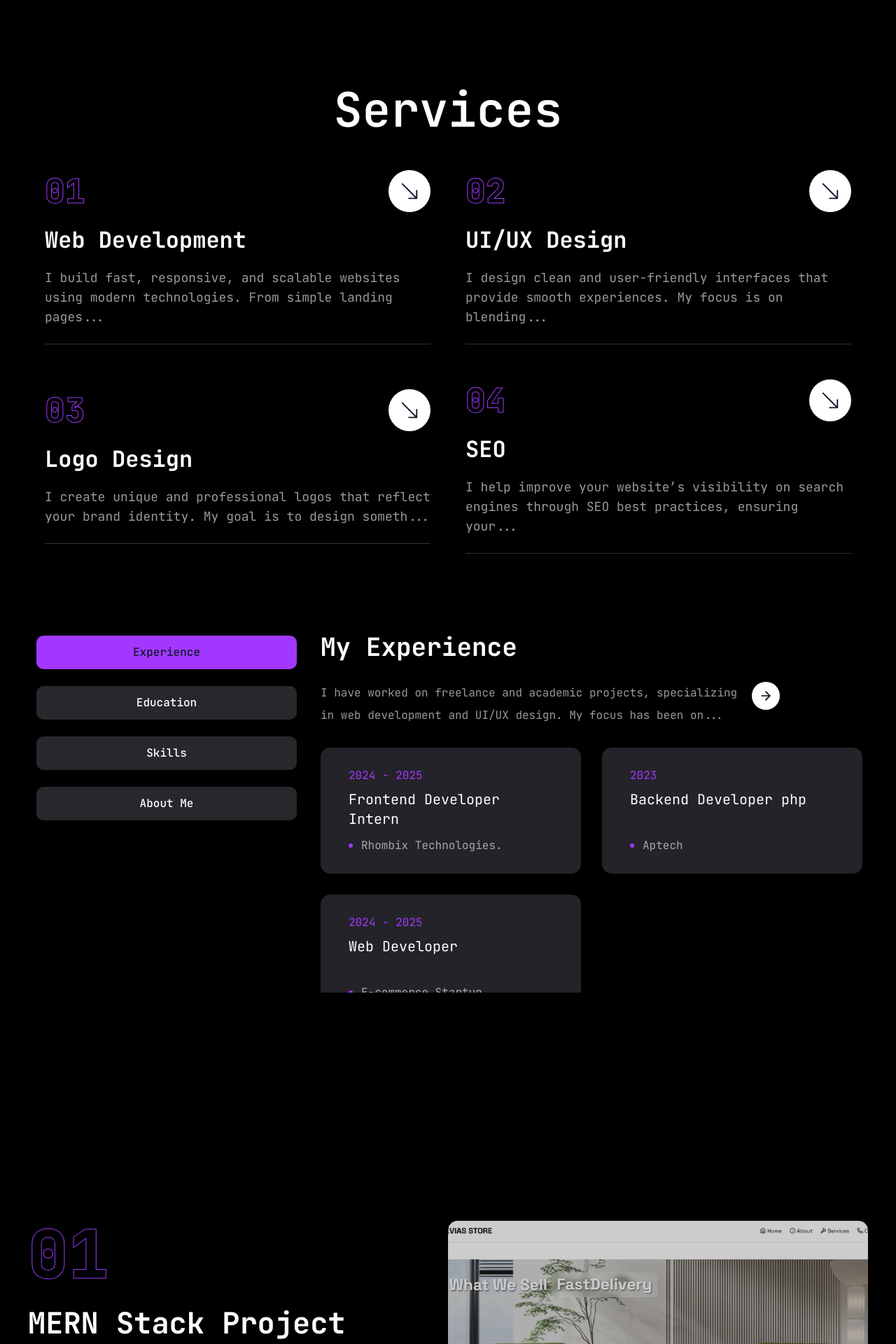
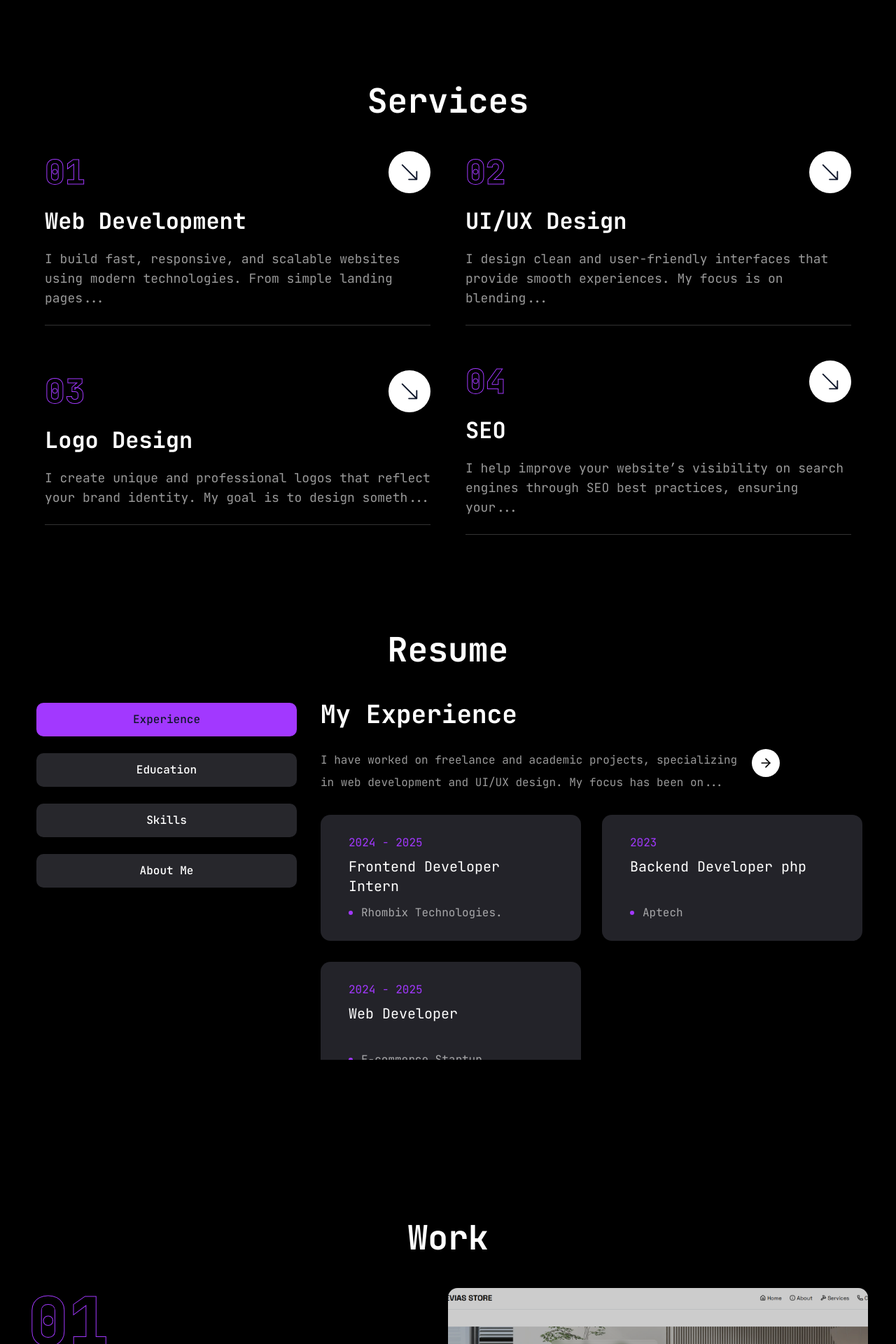
Before and after one commit to elishabhatti/elisha-portfolio, a Next.js app: page / in a window 1280 px wide. Shown: the part 720-2640 px from the top of the page at 70% size. Built offline with nearby package versions, Linux system fonts and the light colour scheme.

Commit message:
added all components pages heading

```diff
--- a/components/pages/Contact.jsx
+++ b/components/pages/Contact.jsx
@@ -83,13 +83,16 @@ const Contact = () => {
 
   return (
     <motion.section
-         initial={{ opacity: 0, y: 50 }}
-          whileInView={{ opacity: 1, y: 0 }}
-          transition={{ duration: 0.6, ease: "easeOut" }}
-          viewport={{ once: true, amount: 0.2 }}
+      initial={{ opacity: 0, y: 50 }}
+      whileInView={{ opacity: 1, y: 0 }}
+      transition={{ duration: 0.6, ease: "easeOut" }}
+      viewport={{ once: true, amount: 0.2 }}
       className="py-12 px-4 md:px-8 xl:px-16"
     >
       <div className="container mx-auto">
+        <h2 className="text-3xl md:text-5xl font-bold text-center mb-12">
+          Contact
+        </h2>
         <div className="flex flex-col lg:flex-row gap-8 lg:gap-14 items-start">
           {/* form */}
           <div className="w-full lg:w-2/3">
--- a/components/pages/Resume.jsx
+++ b/components/pages/Resume.jsx
@@ -162,6 +162,9 @@ const Resume = () => {
       className="flex items-center justify-center p-6 xl:p-12 xl:py-6"
     >
       <div className="container mx-auto">
+         <h2 className="text-3xl md:text-5xl font-bold text-center mb-12">
+          Resume
+        </h2>
         <Tabs
           defaultValue="experience"
           className="flex flex-col xl:flex-row gap-[30px]"
--- a/components/pages/Services.jsx
+++ b/components/pages/Services.jsx
@@ -44,7 +44,9 @@ const services = [
 const Services = () => {
   return (
     <section className="flex flex-col justify-center  xl:px-16 xl:py-10">
-      <h1 className="h1 flex justify-center items-center mb-12">Services</h1>
+      <h2 className="text-3xl md:text-5xl font-bold text-center mb-12">
+        Services
+      </h2>
       <div className="container mx-auto">
         <motion.div
           className="grid grid-cols-1 md:grid-cols-2 gap-[50px]"
--- a/components/pages/Work.jsx
+++ b/components/pages/Work.jsx
@@ -104,6 +104,9 @@ const Work = () => {
       className="flex flex-col mt-6 justify-center px-4 sm:px-6 lg:px-10 py-10"
     >
       <div className="container mx-auto">
+        <h2 className="text-3xl md:text-5xl font-bold text-center mb-12">
+          Work
+        </h2>
         <div className="flex flex-col xl:flex-row gap-10">
           {/* LEFT - Project Info */}
           <div className="w-full xl:w-1/2 flex flex-col justify-between order-2 xl:order-none">
```
